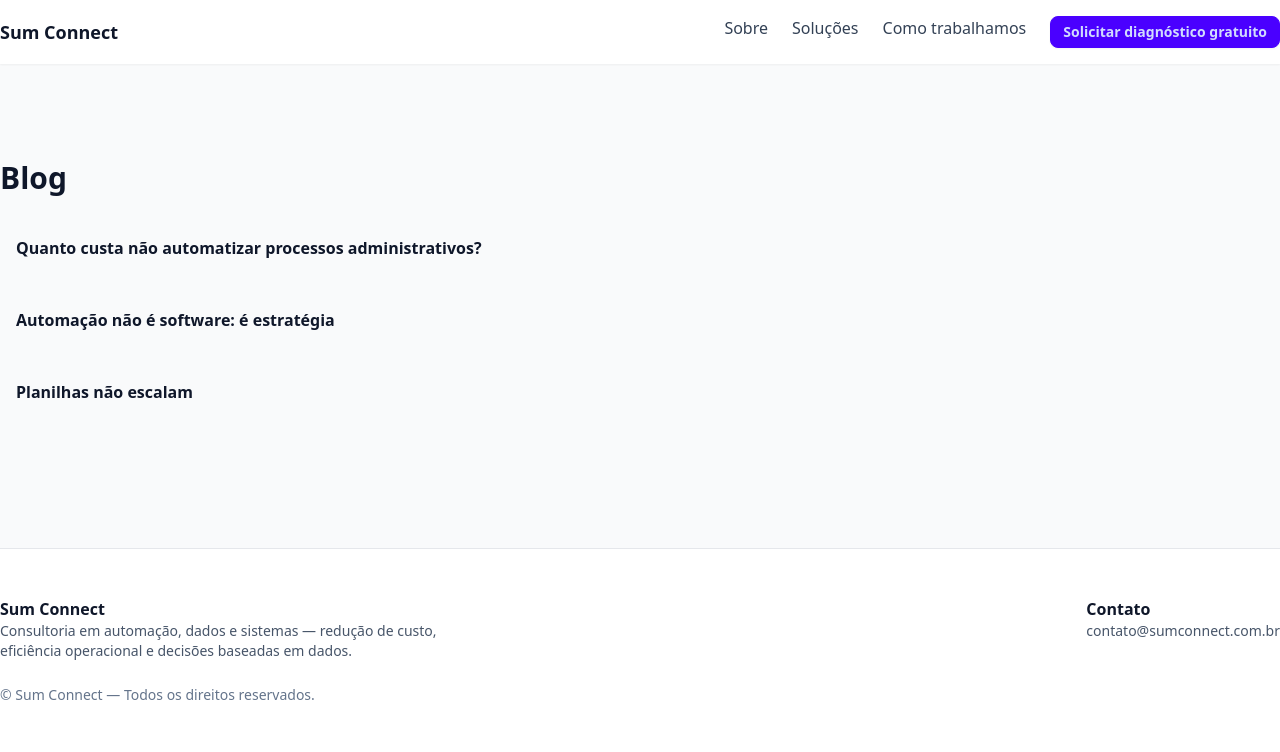
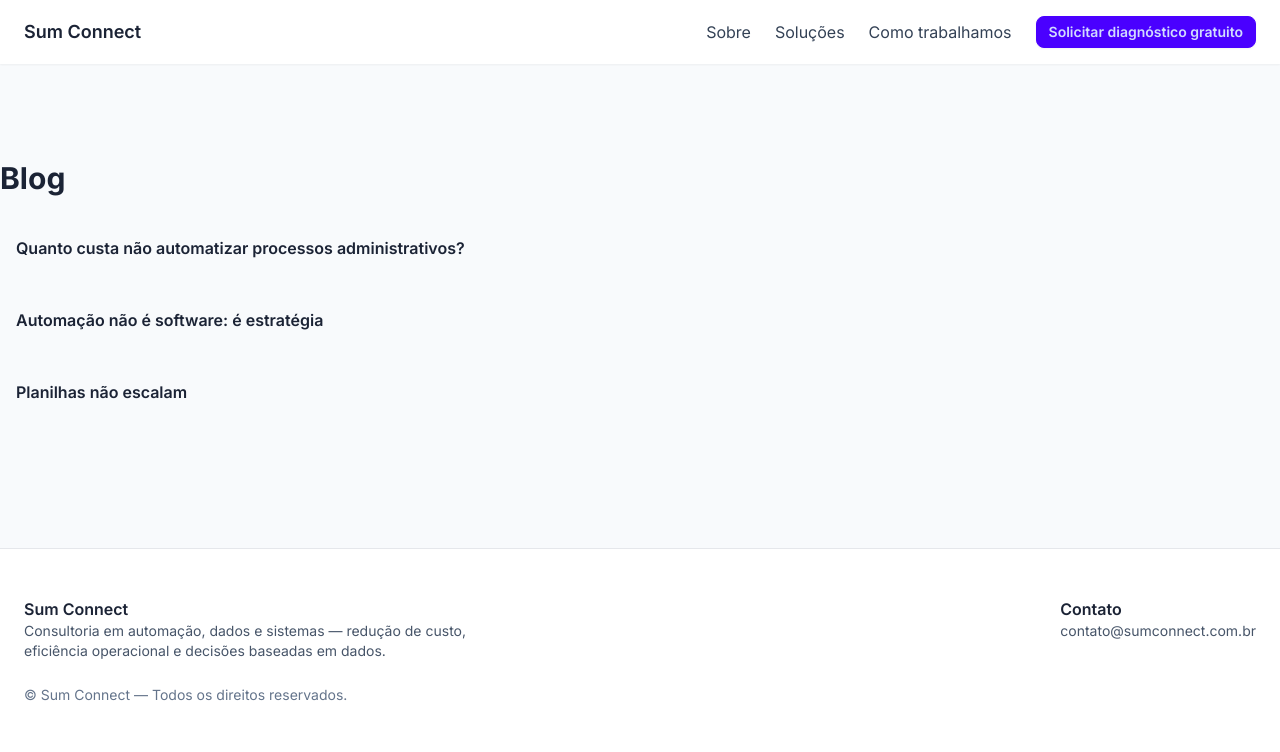
Before and after one commit to Fernando-Godinho/Site, a Django app: page /blog/ in a window 1280 px wide. Shown: the top 752 px of the page. Run offline with Django 4.2, Linux system fonts and the light colour scheme; some libraries are stand-ins or nearby versions.

Commit message:
Initial scaffold: website app, templates and base layout

```diff
--- a/templates/website/base.html
+++ b/templates/website/base.html
@@ -5,24 +5,81 @@
   <meta name="viewport" content="width=device-width, initial-scale=1">
   <title>Sum Connect — Consultoria em Automação, Dados e Sistemas</title>
   <meta name="description" content="Reduza custos administrativos sem aumentar o time — Automação, dados e sistemas para empresas até 400 colaboradores.">
+
+  <!-- Fonts -->
+  <link rel="preconnect" href="https://fonts.gstatic.com" crossorigin>
+  <link href="https://fonts.googleapis.com/css2?family=Inter:wght@400;500;600;700;800&display=swap" rel="stylesheet">
+
+  <!-- Tailwind CDN with theme extension for palette and fonts -->
+  <script>
+    tailwind.config = {
+      theme: {
+        extend: {
+          colors: {
+            'sc-black': '#0F172A',
+            'sc-charcoal': '#1E293B',
+            'sc-bg': '#F8FAFC',
+            'sc-mid': '#CBD5E1',
+            'sc-accent': '#2563EB'
+          },
+          fontFamily: {
+            sans: ['Inter', 'ui-sans-serif', 'system-ui']
+          }
+        }
+      }
+    }
+  </script>
   <script src="https://cdn.tailwindcss.com"></script>
   <link href="https://unpkg.com/daisyui/dist/full.css" rel="stylesheet">
+
+  <!-- Lucide icons -->
+  <script src="https://unpkg.com/lucide/dist/lucide.min.js"></script>
+
+  <!-- Alpine.js for microinteractions and parallax control -->
   <script src="https://unpkg.com/alpinejs@3.x.x/dist/cdn.min.js" defer></script>
+
   <style>
-    /* desktop-first adjustments */
+    :root{
+      --sc-black: #0F172A;
+      --sc-charcoal: #1E293B;
+      --sc-bg: #F8FAFC;
+      --sc-mid: #CBD5E1;
+      --sc-accent: #2563EB;
+      --container-max: 1100px;
+    }
+    html,body{font-family:Inter,ui-sans-serif,system-ui;color:rgba(15,23,42,0.95);background:var(--sc-bg)}
+    /* Desktop-first small helper */
     @media (max-width: 1024px) {
       .lg\:container { padding-left: 1rem; padding-right: 1rem; }
     }
+    /* Subtle focus outline for accessibility */
+    .focus-ring:focus{outline:2px solid var(--sc-accent);outline-offset:2px}
   </style>
+
+  <script>
+    document.addEventListener('alpine:init', () => {
+      Alpine.data('parallax', () => ({
+        y: 0,
+        speed: 0.06,
+        reduced: window.matchMedia('(prefers-reduced-motion: reduce)').matches || window.innerWidth < 768,
+        init() {
+          if (this.reduced) return;
+          window.addEventListener('scroll', () => {
+            this.y = window.scrollY * this.speed;
+          });
+        }
+      }))
+    })
+  </script>
 </head>
-<body class="bg-gray-50 text-slate-900 antialiased">
+<body class="antialiased">
   <header class="fixed top-0 left-0 right-0 bg-white/90 backdrop-blur z-40 shadow-sm">
-    <div class="container mx-auto lg:container flex items-center justify-between h-16">
-      <a href="/" class="font-semibold text-lg">Sum Connect</a>
-      <nav class="hidden md:flex gap-6">
-        <a href="/sobre/" class="text-slate-700">Sobre</a>
-        <a href="/solucoes/" class="text-slate-700">Soluções</a>
-        <a href="/como-trabalhamos/" class="text-slate-700">Como trabalhamos</a>
+    <div class="mx-auto lg:container max-w-[var(--container-max)] flex items-center justify-between h-16 px-6">
+      <a href="/" class="font-semibold text-lg text-sc-black">Sum Connect</a>
+      <nav class="hidden md:flex gap-6 items-center">
+        <a href="/sobre/" class="text-slate-700 hover:text-sc-accent">Sobre</a>
+        <a href="/solucoes/" class="text-slate-700 hover:text-sc-accent">Soluções</a>
+        <a href="/como-trabalhamos/" class="text-slate-700 hover:text-sc-accent">Como trabalhamos</a>
         <a href="/contato/" class="btn btn-sm btn-primary">Solicitar diagnóstico gratuito</a>
       </nav>
       <div class="md:hidden">
@@ -32,11 +89,18 @@
   </header>
 
   <main class="pt-20">
-    {% block content %}{% endblock %}
+    <!-- Hero background (parallax) -->
+    <div x-data="parallax" class="relative overflow-hidden">
+      <div aria-hidden="true" class="absolute inset-0 -z-10">
+        <div :style="`transform: translateY(${y}px)`" class="w-full h-full bg-gradient-to-b from-white to-transparent opacity-60"></div>
+      </div>
+
+      {% block content %}{% endblock %}
+    </div>
   </main>
 
   <footer class="border-t bg-white mt-12">
-    <div class="container mx-auto lg:container py-12">
+    <div class="mx-auto lg:container max-w-[var(--container-max)] py-12 px-6">
       <div class="flex flex-col md:flex-row justify-between gap-6">
         <div>
           <h3 class="font-semibold">Sum Connect</h3>
@@ -50,5 +114,25 @@
       <div class="text-sm text-slate-500 mt-6">© Sum Connect — Todos os direitos reservados.</div>
     </div>
   </footer>
+
+  <script>
+    // Activate Lucide icons
+    if (window.lucide) { window.lucide.createIcons(); }
+
+    // Simple card hover microinteraction for progressive enhancement
+    document.addEventListener('mouseover', (e) => {
+      const card = e.target.closest('.card');
+      if (!card) return;
+      card.style.transform = 'translateY(-6px)';
+      card.style.transition = 'transform 200ms ease, box-shadow 200ms ease';
+      card.style.boxShadow = '0 10px 20px rgba(2,6,23,0.08)';
+    });
+    document.addEventListener('mouseleave', (e) => {
+      const card = e.target.closest('.card');
+      if (!card) return;
+      card.style.transform = '';
+      card.style.boxShadow = '';
+    });
+  </script>
 </body>
 </html>
```
Also changed, not shown: templates/website/components/hero.html (+7 -4 lines), README.md, static/graphics/hero-abstract.svg (added).
